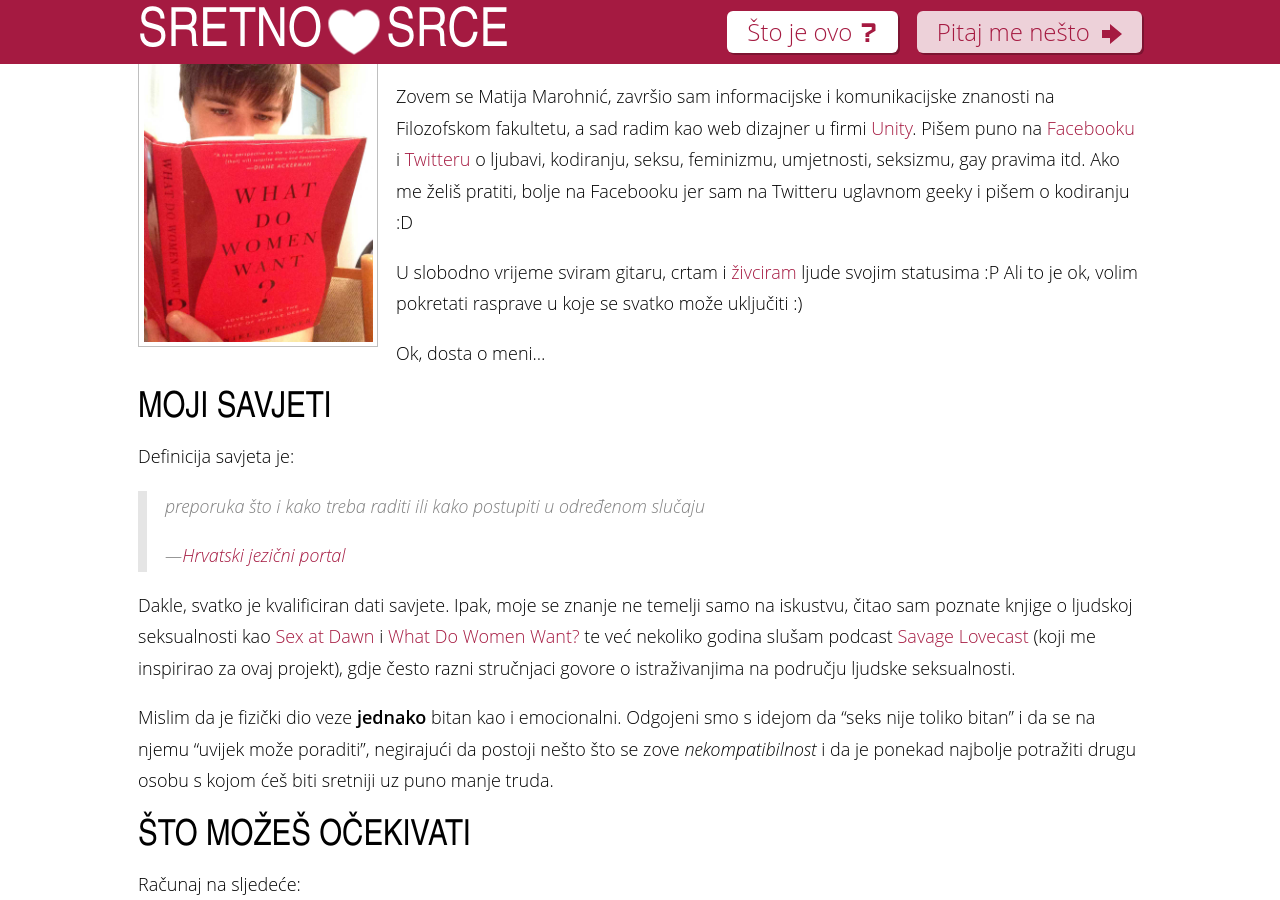
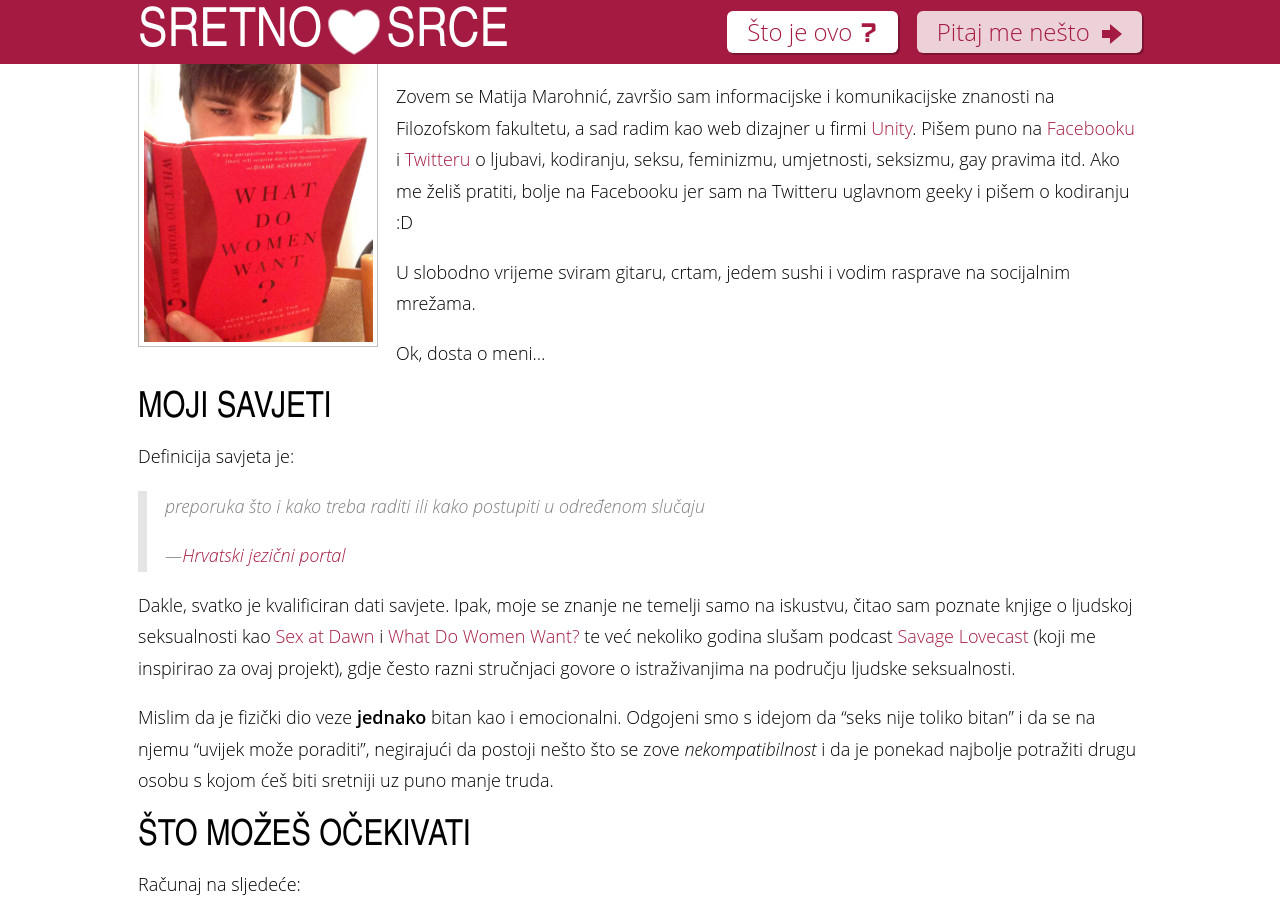
Before and after one commit to silvenon/sretnosrce, a Jekyll site: the page built from opis/index.md, in a window 1280 px wide and 900 px high, scrolled down 414 px. Built offline with Jekyll 4.4.1, drawn with Linux system fonts in a browser that asks for light colours; comment, search, counter and statistics services are not loaded.

Commit message:
Remove Facebook status link

```diff
--- a/opis/index.md
+++ b/opis/index.md
@@ -20,7 +20,7 @@ Usluga je, naravno, besplatna. To je moj eksperiment ;)
 
 Zovem se Matija Marohnić, završio sam informacijske i komunikacijske znanosti na Filozofskom fakultetu, a sad radim kao web dizajner u firmi [Unity]. Pišem puno na [Facebooku] i [Twitteru] o ljubavi, kodiranju, seksu, feminizmu, umjetnosti, seksizmu, gay pravima itd. Ako me želiš pratiti, bolje na Facebooku jer sam na Twitteru uglavnom geeky i pišem o kodiranju :D
 
-U slobodno vrijeme sviram gitaru, crtam i [živciram] ljude svojim statusima :P Ali to je ok, volim pokretati rasprave u koje se svatko može uključiti :)
+U slobodno vrijeme sviram gitaru, crtam, jedem sushi i vodim rasprave na socijalnim mrežama.
 
 Ok, dosta o meni...
 
@@ -51,7 +51,6 @@ Računaj na sljedeće:
 [unity]: http://unity.hr/
 [facebooku]: https://www.facebook.com/{{ site.fb_username }}
 [twitteru]: https://twitter.com/{{ site.twitter_username }}
-[živciram]: https://www.facebook.com/matijamm/posts/10207727315320610
 [Hrvatski jezični portal]: http://hjp.novi-liber.hr/index.php?show=search_by_id&id=dlZmXhI%3D
 [Sex at Dawn]: http://amzn.com/0061707813
 [What Do Women Want?]: http://amzn.com/0061906093
```
